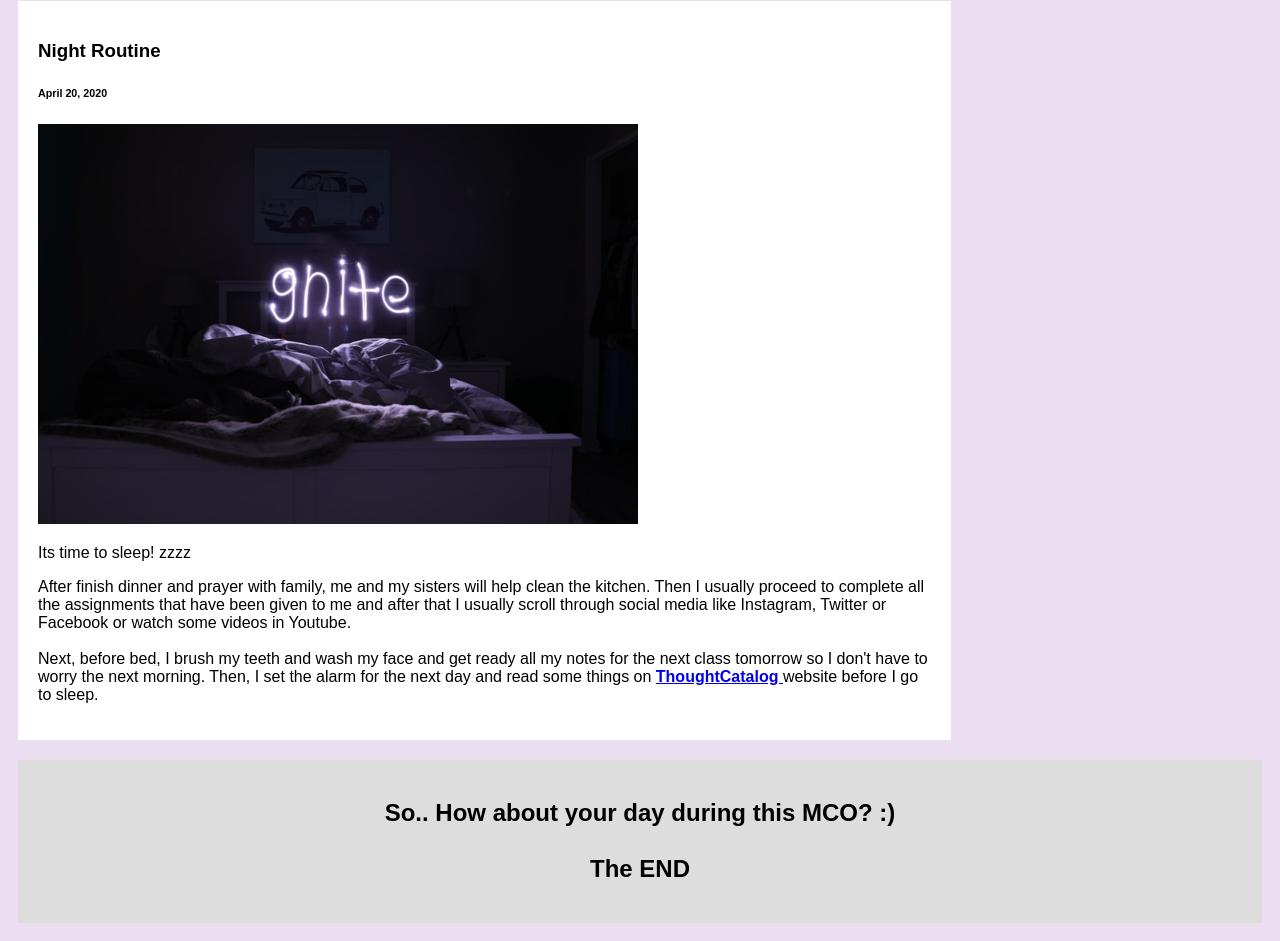
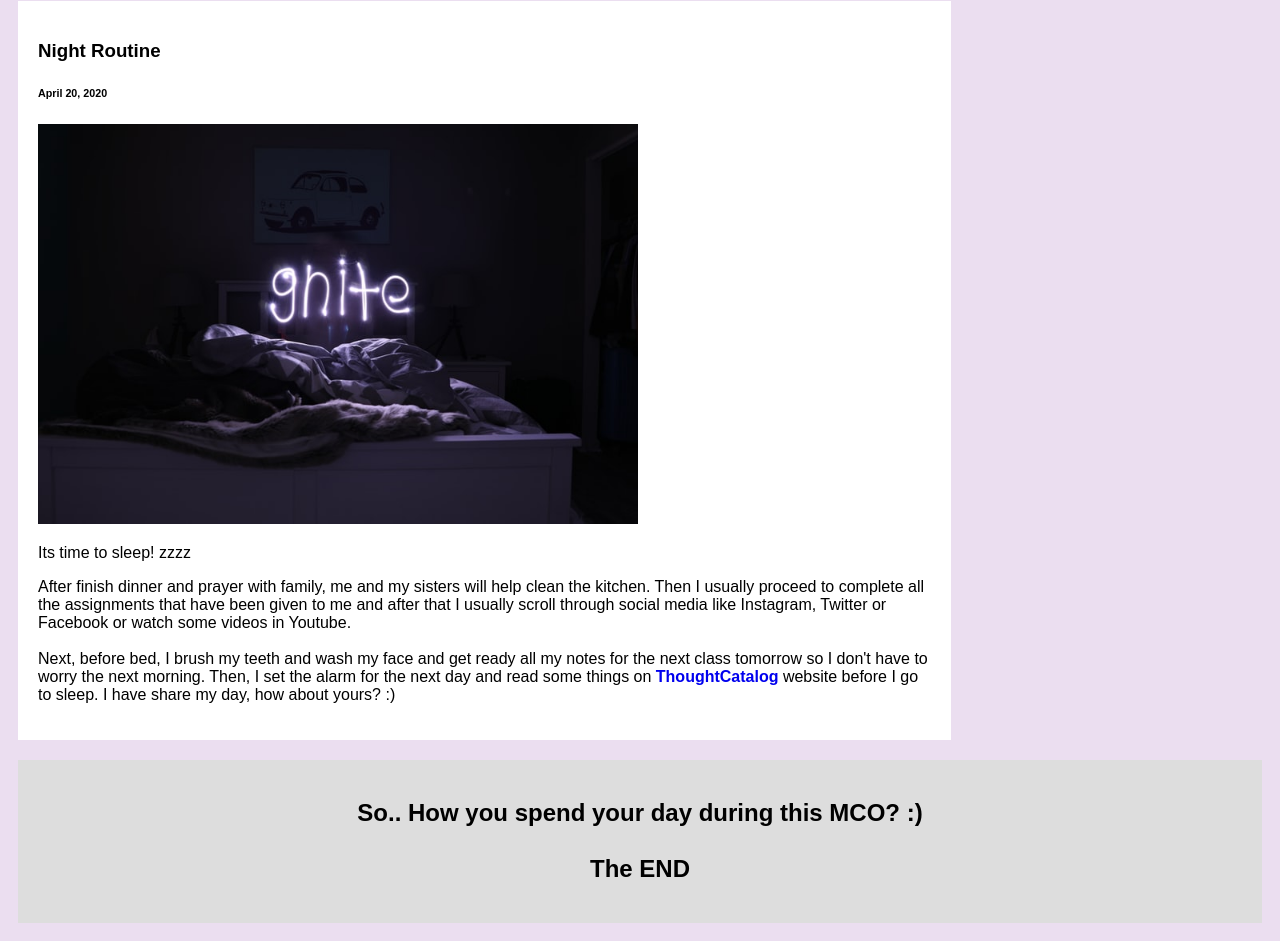
Before and after one commit to arnieza/basic-exercise-html, a plain HTML site: page index.html in a window 1280 px wide. Shown: the part 1672-2613 px from the top of the page. Drawn offline with Linux system fonts and the light colour scheme.

Commit message:
Update index.html

```diff
--- a/index.html
+++ b/index.html
@@ -101,7 +101,7 @@ body {
       <h6>April 20, 2020</h6>
       <img src="goodnight.jpg" style="height:400px;">
       <p>Its time to sleep! zzzz </p>
-      <p> After finish dinner and prayer with family, me and my sisters will help clean the kitchen. Then I usually proceed to complete all the assignments that have been given to me and after that I usually scroll through social media like Instagram, Twitter or Facebook or watch some videos in Youtube.<br> <br> Next, before bed, I brush my teeth and wash my face and get ready all my notes for the next class tomorrow so I don't have to worry the next morning. Then, I set the alarm for the next day and read some things on <a href="https://www.thoughtcatalog.com" target="_blank_"> <b>ThoughtCatalog </b></a> website before I go to sleep. </p>
+      <p> After finish dinner and prayer with family, me and my sisters will help clean the kitchen. Then I usually proceed to complete all the assignments that have been given to me and after that I usually scroll through social media like Instagram, Twitter or Facebook or watch some videos in Youtube.<br> <br> Next, before bed, I brush my teeth and wash my face and get ready all my notes for the next class tomorrow so I don't have to worry the next morning. Then, I set the alarm for the next day and read some things on <a href="https://www.thoughtcatalog.com" target="_blank_"> <b>ThoughtCatalog </b></a> website before I go to sleep. I have share my day, how about yours? :) </p>
     </div>
   </div>
   <div class="rightcolumn">
@@ -111,7 +111,7 @@ body {
       <p>Hello there! <br> <br> I'm Arnieza, a twenty-xx years old dreamer and a full time student who loves to collect colourful pen and eat heheh </p>
     </div>
     <div class="card">
-      <h3>Chingu</h3>
+      <h3>My Classmates</h3>
       <img src="kawanuitm1.JPG" style="height:150px"><br>
       <img src="kawanuitm2.jpg" style="height:155px"><br>
       <img src="kawanuitm3.jpg" style="height:150px">
@@ -119,13 +119,18 @@ body {
     <div class="card">
       <h3>Follow Me</h3>
       <p>
+          <style type="text/css">
+          <!--
+              a {text-decoration: none}
+              -->
+          </style>
         <a href="https://www.instagram.com/niecahni" target="_blank_"> Instagram </a> </p>
     </div>
   </div>
 </div>
 
 <div class="footer">
-  <h2>So.. How about your day during this MCO? :) <br> <br> The END</h2>
+  <h2>So.. How you spend your day during this MCO? :) <br> <br> The END</h2>
 </div>
 
 </body>
```
